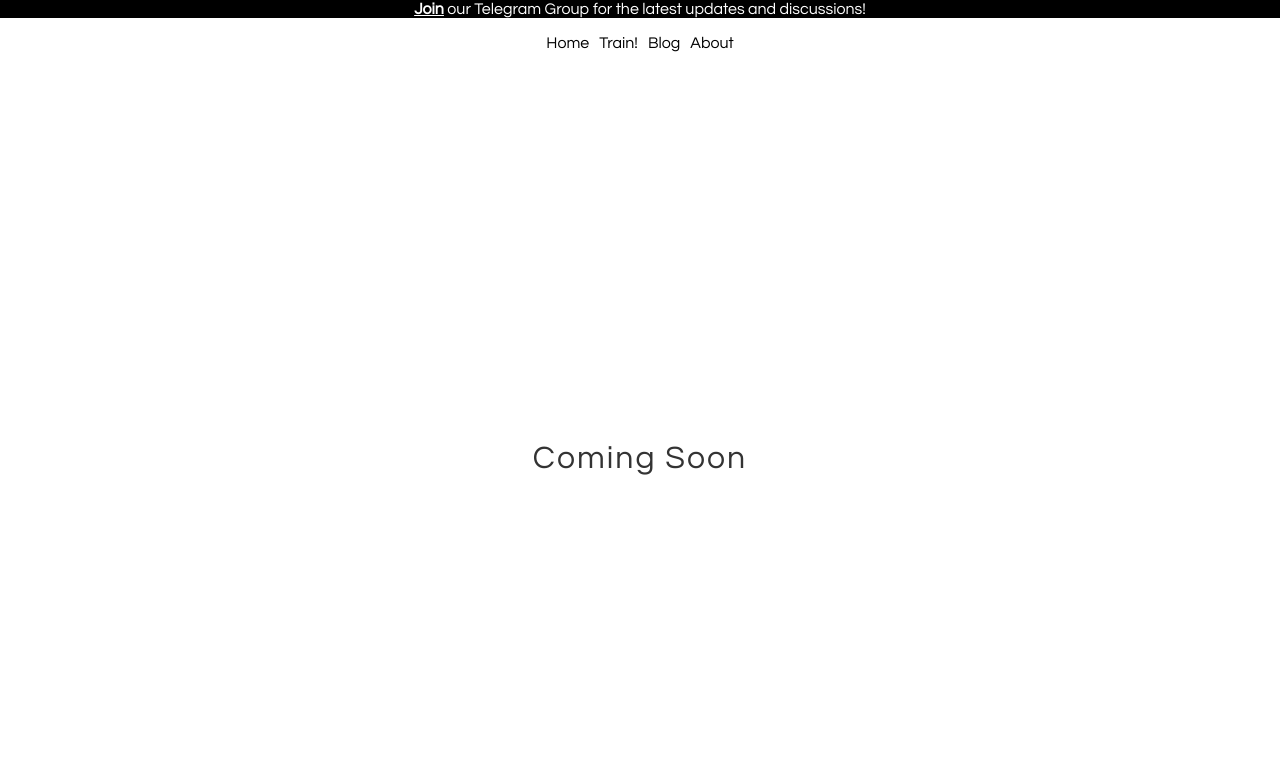
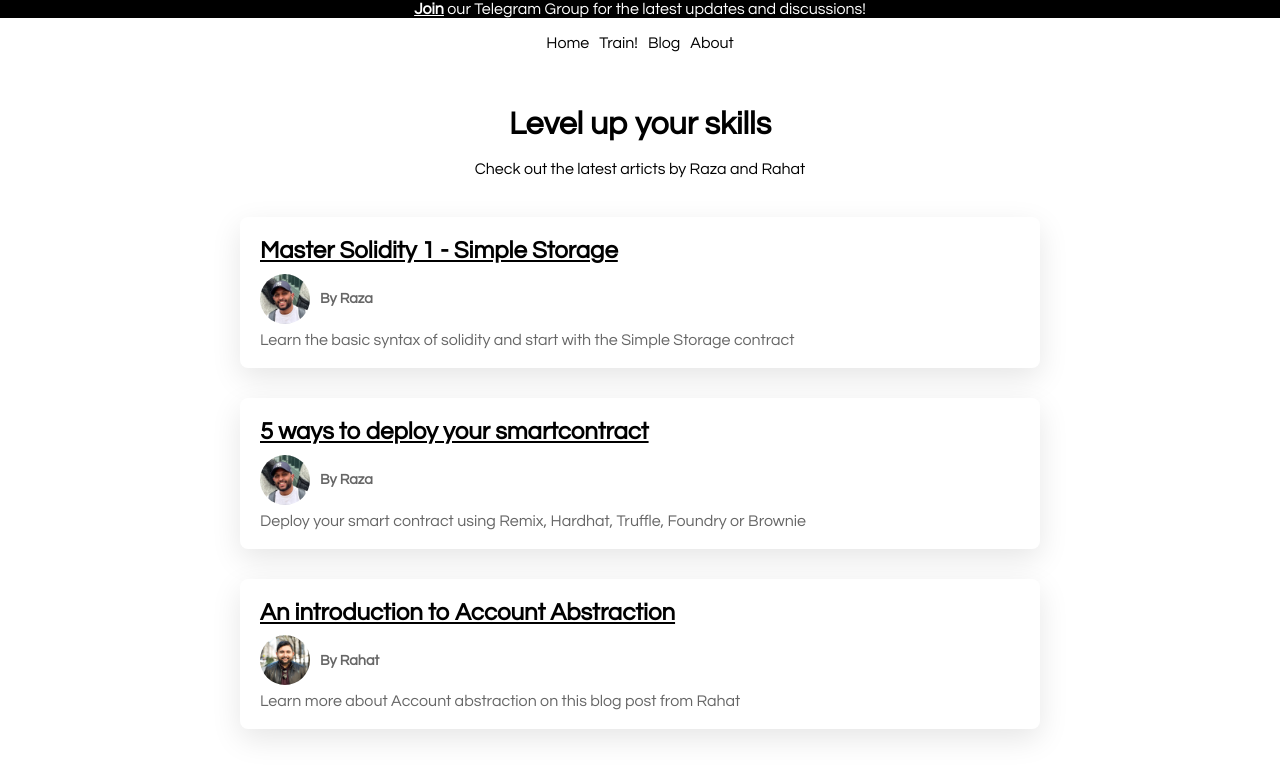
Before and after one commit to Protocol-Explorer/Protocol-Explorer, a Next.js app: page /blog in a window 1280 px wide. Shown: the top 778 px of the page. Built offline with nearby package versions, Linux system fonts and the light colour scheme.

Commit message:
blog update

```diff
--- a/src/pages/blog.tsx
+++ b/src/pages/blog.tsx
@@ -4,12 +4,61 @@ import TelegramCall from "@/components/TelegramCall";
 import Navbar from "@/components/Navbar";
 
 const Blog = () => {
+  const posts = [
+    {
+      link: 'https://www.razacodes.com/blog/Simple-Storage',
+      title: 'Master Solidity 1 - Simple Storage',
+      excerpt: 'Learn the basic syntax of solidity and start with the Simple Storage contract',
+      author: 'Raza',
+      authorImage: '/raza.png'
+    },
+    {
+      link: 'https://www.razacodes.com/blog/deploy-smartcontract-any-evm',
+      title: '5 ways to deploy your smartcontract',
+      excerpt: 'Deploy your smart contract using Remix, Hardhat, Truffle, Foundry or Brownie',
+      author: 'Raza',
+      authorImage: '/raza.png'
+    },
+    {
+      link: 'https://www.rahatcodes.com/blog/introtoaccountabstraction',
+      title: 'An introduction to Account Abstraction',
+      excerpt: 'Learn more about Account abstraction on this blog post from Rahat',
+      author: 'Rahat',
+      authorImage: '/rahat.png'
+    },
+  ];
+
   return (
     <>
     <TelegramCall />
       <Navbar />
+      <h1 className={styles.headline}>Level up your skills</h1>
+      <p className={styles.blurb}>Check out the latest articts by Raza and Rahat</p>
     <div className={styles.container}>
-        <h1 className={styles.text}>Coming Soon</h1>
+    <div className={styles.timeline}>
+      {posts.map((post, index) => {
+        console.log({ slug: post.link })
+        return (
+          (
+            <div key={post.link} className={styles.entry}>
+              <span className={styles.dot}></span>
+              <div className={styles.content}>
+              <a  className={styles.links} href={post.link} target="_blank" rel="noopener noreferrer">
+              <h1 className={styles.title}>
+                {post.title}
+              </h1>
+              </a>
+              <div className={styles.authorInfo}>
+              <img src={post.authorImage} alt={post.author} className={styles.authorImage} />
+              <p className={styles.author}>By {post.author}</p>
+            </div>
+                <p>{post.excerpt}</p>
+              </div>
+            </div>
+          )
+        )
+      })}
+    </div>
     </div>
     </>
 );
--- a/src/styles/blog.module.css
+++ b/src/styles/blog.module.css
@@ -1,9 +1,9 @@
-.container {
+/* .container {
   display: flex;
   align-items: center;
   justify-content: center;
   height: 100vh;
-}
+} */
 
 .text {
   font-size: 2rem;
@@ -11,3 +11,101 @@
   font-weight: 500;
   letter-spacing: 2px;
 }
+
+/* components/BlogTimeline.module.css */
+.timeline {
+  max-width: 800px; /* Maximum width of the timeline to not spread too wide on large screens */
+  margin: 0 auto; /* Center the timeline */
+  padding: 40px 0; /* Padding at the top and bottom */
+}
+
+.entry {
+  background-color: #fff; /* White background for each entry */
+  border-radius: 8px; /* Rounded corners for the card-like feel */
+  box-shadow: 0 10px 30px rgba(0, 0, 0, 0.1); /* Soft shadow for a lifted card effect */
+  margin-bottom: 30px; /* Space between entries */
+  padding: 20px; /* Padding inside each entry */
+  transition: box-shadow 0.3s ease-in-out;
+}
+
+.entry:hover {
+  box-shadow: 0 15px 40px rgba(0, 0, 0, 0.15); /* Slightly more pronounced shadow on hover for an interactive effect */
+}
+
+.entry:first-child {
+  margin-top: 0; /* First entry does not need top margin */
+}
+
+.entry:last-child {
+  margin-bottom: 0; /* Last entry does not need bottom margin */
+}
+
+.entry .content {
+  position: relative; /* Allows for absolute positioning of children */
+}
+
+.entry .content h3 {
+  margin-top: 0; /* No top margin for the title to align neatly with the top of the card */
+  color: #333;
+}
+
+.entry .content h3 a {
+  color: #3498db; /* The color for links */
+  text-decoration: none; /* No underline for a clean look */
+  transition: color 0.3s ease;
+}
+
+.entry .content h3 a:hover {
+  color: #1a6f9c; /* Darker blue on hover for interactivity */
+}
+
+.entry .content p {
+  color: #666; /* Lighter text color for readability against white background */
+  margin-bottom: 0; /* No bottom margin to keep tight spacing */
+}
+
+.title {
+  font-size: 24px; /* Adjust the size as needed */
+  margin-bottom: 0.5rem; /* Space between the title and excerpt */
+  line-height: 1.2; /* Adjust line height for better readability */
+}
+
+.headline {
+  margin: 0 auto;
+  width: fit-content;
+  margin-top: 50px;
+}
+
+.blurb {
+  margin: 0 auto;
+  width: fit-content;
+  margin-top: 20px;
+}
+
+
+
+/* components/BlogTimeline.module.css */
+
+.authorInfo {
+  display: flex;
+  align-items: center;
+  margin-bottom: 0.5rem; /* Space between the author info and the excerpt */
+}
+
+.authorImage {
+  width: 50px; /* Size of the image */
+  height: 50px; /* Size of the image */
+  border-radius: 50%; /* Makes the image round */
+  margin-right: 10px; /* Space between image and author name */
+  object-fit: cover; /* Ensures the image covers the area, useful for non-square images */
+}
+
+.author {
+  font-size: 0.9rem;
+  font-weight: bold;
+  color: #555;
+}
+
+.links {
+  color: black;
+}
```
